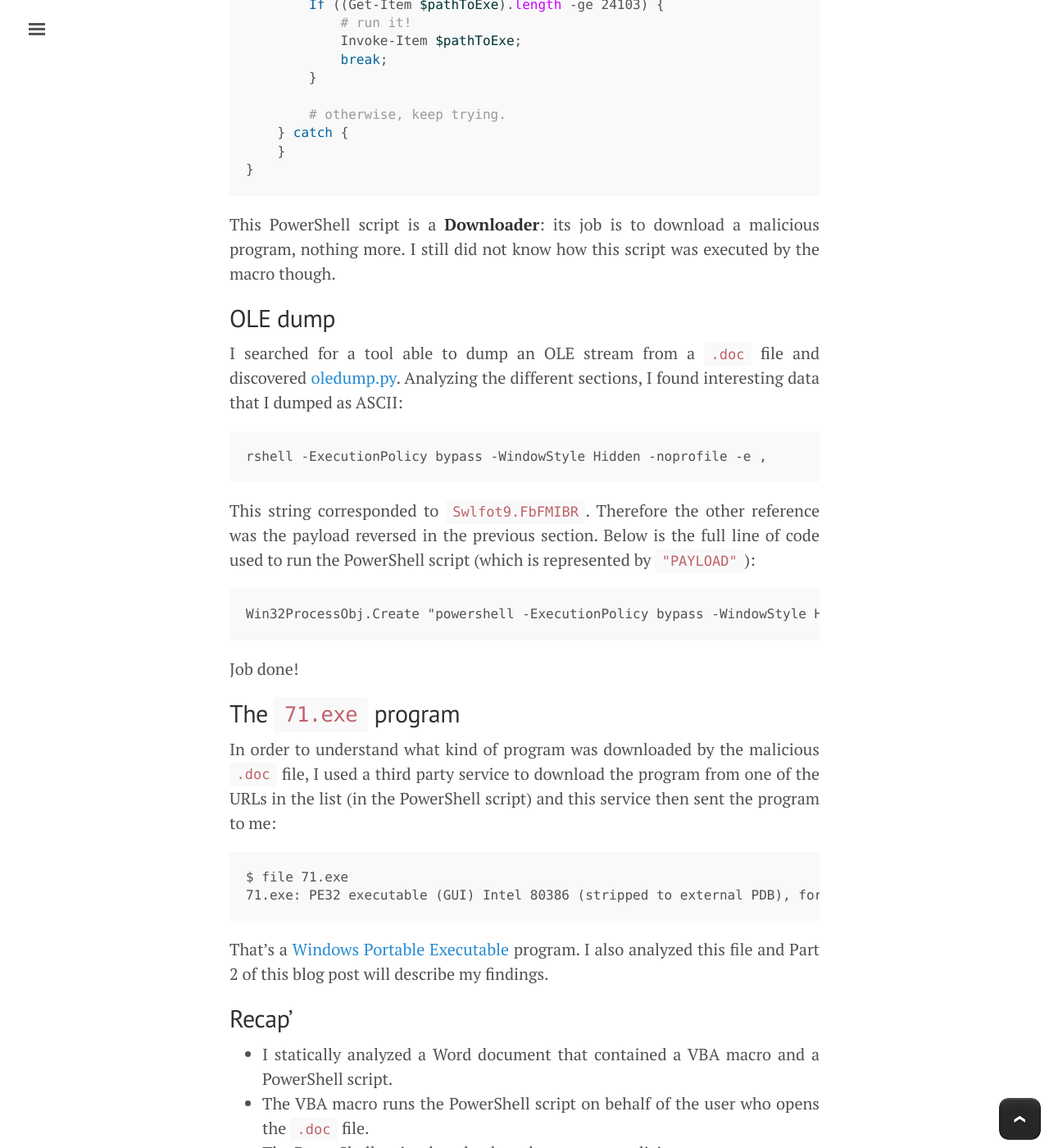
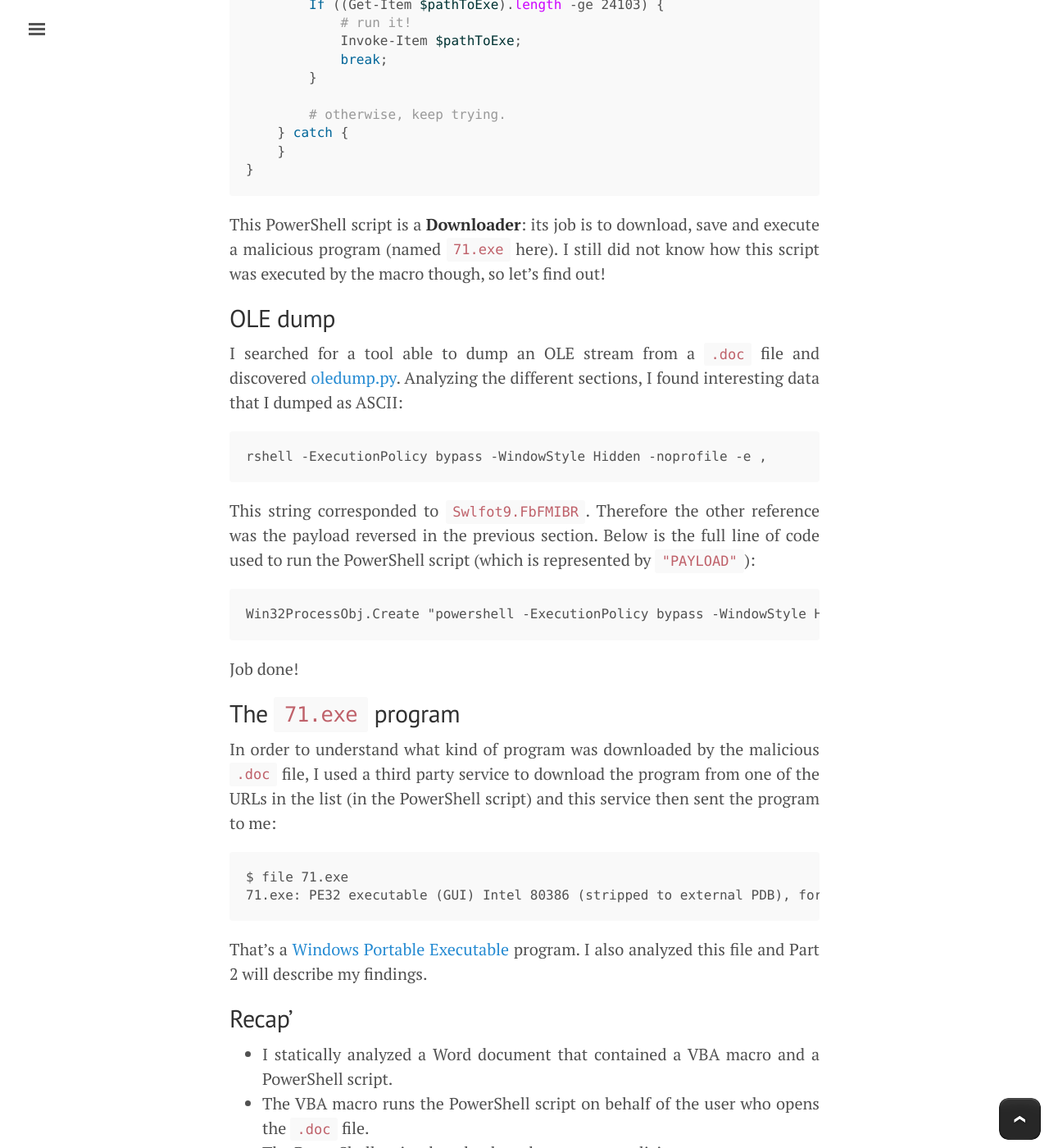
Before and after one commit to willdurand/willdurand.github.io, a Jekyll site: the page built from _posts/2019-05-24-malware-analysis-writeup-heodo-part-1.markdown, in a window 1280 px wide and 1400 px high, scrolled down 4598 px. Shown: the whole window at 82% size. Built offline with Jekyll 4.4.1, drawn with Linux system fonts in a browser that asks for light colours; nearby versions of some CDN libraries; comment, search, counter and statistics services are not loaded; some of the changed text lies outside the part shown.

Commit message:
Update 2019-05-24-malware-analysis-writeup-heodo-part-1.markdown

````diff
--- a/_posts/2019-05-24-malware-analysis-writeup-heodo-part-1.markdown
+++ b/_posts/2019-05-24-malware-analysis-writeup-heodo-part-1.markdown
@@ -206,9 +206,9 @@ foreach ($url in $urls) {
 }
 ```
 
-This PowerShell script is a **Downloader**: its job is to download a malicious
-program, nothing more. I still did not know how this script was executed by the
-macro though.
+This PowerShell script is a **Downloader**: its job is to download, save and execute
+a malicious program (named `71.exe` here). I still did not know how this script was
+executed by the macro though, so let's find out!
 
 ## OLE dump
 
@@ -242,8 +242,7 @@ $ file 71.exe
 ```
 
 That's a [Windows Portable Executable](https://en.wikipedia.org/wiki/Portable_Executable)
-program. I also analyzed this file and Part 2 of this blog post will describe my
-findings.
+program. I also analyzed this file and Part 2 will describe my findings.
 
 ## Recap'
 
````
Also changed, not shown: other parts of _posts/2019-05-24-malware-analysis-writeup-heodo-part-1.markdown (+3 -1 lines).
